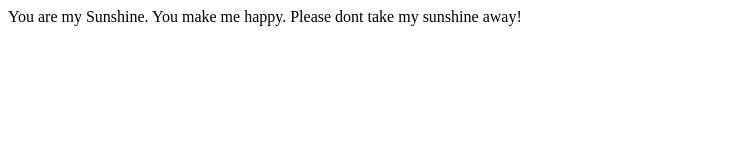
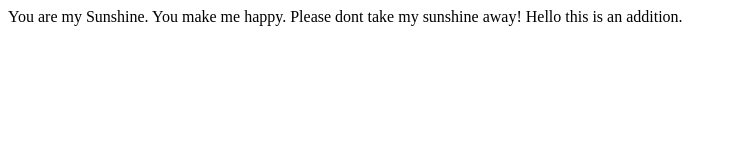
Before and after one commit to dapperdata/devops-library, a plain HTML site: page index.html in a window 1280 px wide. Shown: the whole page, without its empty margins (0-736 px from the left). Drawn offline with Linux system fonts and the light colour scheme.

Commit message:
updated index.html

```diff
--- a/index.html
+++ b/index.html
@@ -3,6 +3,6 @@
 <html>
 <body>
 You are my Sunshine. You make me happy.
-Please dont take my sunshine away!
+Please dont take my sunshine away! Hello this is an addition.
 <body>
 </html>
```
